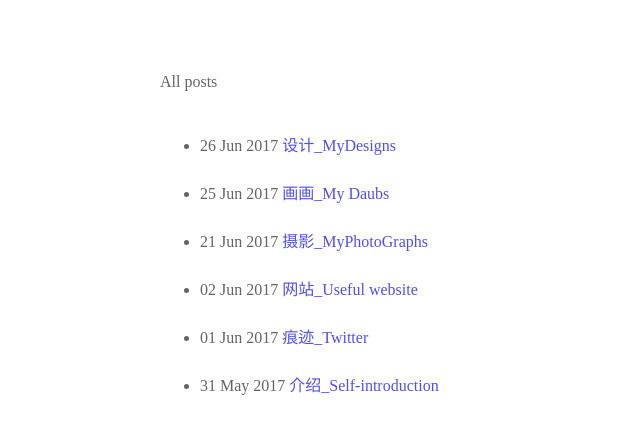
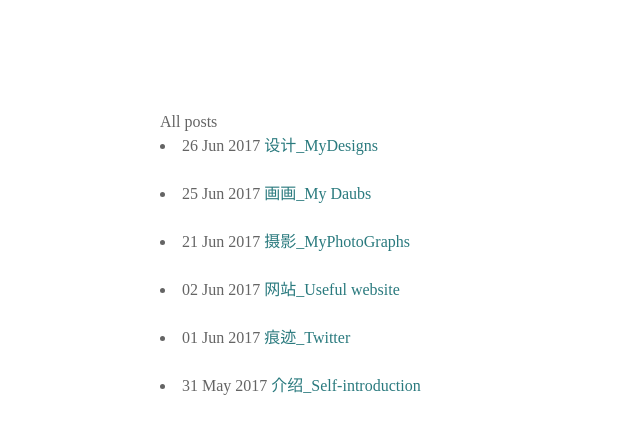
Before and after one commit to YasinZhong/yasinzhong.github.io, a Jekyll site: the page built from index.html, in a window 1280 px wide. Shown: the top 434 px of the page, without its empty margins (0-640 px from the left). Built offline with Jekyll 4.4.1, drawn with Linux system fonts in a browser that asks for light colours.

```diff
--- a/cssjs/a.css
+++ b/cssjs/a.css
@@ -15,5 +15,5 @@
 a,a:visited
 {
 	text-decoration:none;
-	color:rgb(80,80,240);
+	color:rgb(42,122,126);
 }
--- a/index.html
+++ b/index.html
@@ -13,14 +13,13 @@
 	<body>
 		<div id="div-content">
 			<br/><br/>
-			All posts
-　　		<ul>
+　　		<dl>All posts
 　　　　		{% for post in site.posts %}
 　　　　　　	<li>{{ post.date | date_to_string }}
 					<a href="{{ site.baseurl }}{{ post.url }}">{{ post.title }}</a>
 				</li>
 　　　　		{% endfor %}
-　　		</ul>
+　　		</dl>
 		<div>
 
 
```
